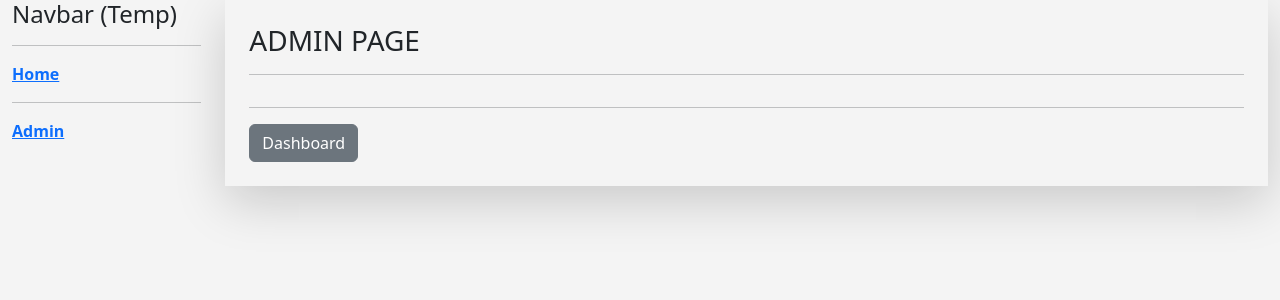
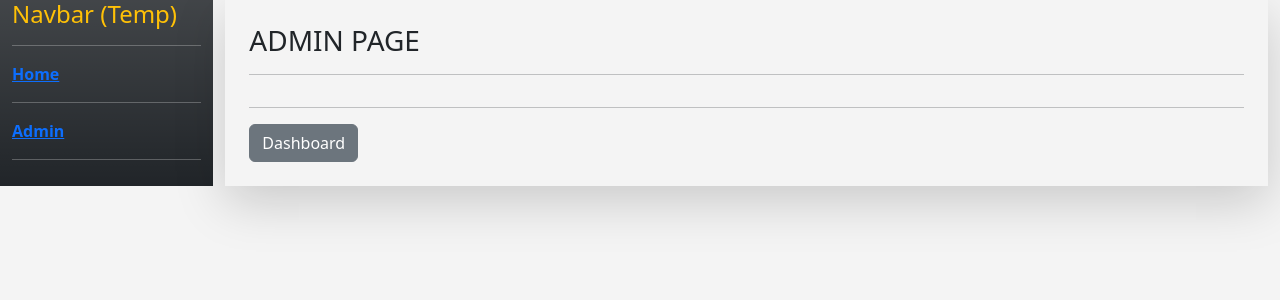
Before and after one commit to atharkn7/toodoo, a Flask app: page /admin/users in a window 1280 px wide. Shown: the top 300 px of the page. Run offline with Flask 3, Linux system fonts and the light colour scheme.

Commit message:
Temp nav visual changes

```diff
--- a/toodoo/routes.py
+++ b/toodoo/routes.py
@@ -1,7 +1,7 @@
 from flask import Blueprint, render_template, redirect, url_for, flash
 from toodoo import db
 from .forms import LoginForm, RegisterForm
-from toodoo.models import Users
+from .models import Users
 
 # Creates the main blueprint that gets sent to init
 main_bp = Blueprint('main', __name__)
--- a/toodoo/templates/admin/users.html
+++ b/toodoo/templates/admin/users.html
@@ -17,7 +17,7 @@
                 <li class="list-group-item"><strong>Email:</strong> <em>{{user.email}}</em></li>
                 <li class="list-group-item"><strong>Date Added:</strong> <em>{{user.date_added.strftime('%B %d,
                         %Y')}}</em></li>
-                <li class="list-group-item"><strong>Password:</strong> <em>{{user.password}}</em></li>
+                <li class="list-group-item"><strong>Password:</strong> <em>{{user.password_hash}}</em></li>
             </ul>
         </div>
         {% endfor %}
--- a/toodoo/templates/base.html
+++ b/toodoo/templates/base.html
@@ -26,13 +26,14 @@
 
             <!-- TO DO REMOVED NAV BAR -->
 
-            <div class="col-md-2">
+            <div class="col-md-2 bg-dark bg-gradient">
                 <dl>
-                    <h4>Navbar (Temp)</h4>
-                    <hr>
+                    <h4 class="text-warning">Navbar (Temp)</h4>
+                    <hr class="text-white">
                     <dt> <a href="{{ url_for('main.index') }}">Home</a></dt>
-                    <hr>
+                    <hr class="text-white">
                     <dt> <a href="{{ url_for('main.admin_dashboard') }}">Admin</a></dt>
+                    <hr class="text-white">
                 </dl>
             </div>
 
```
